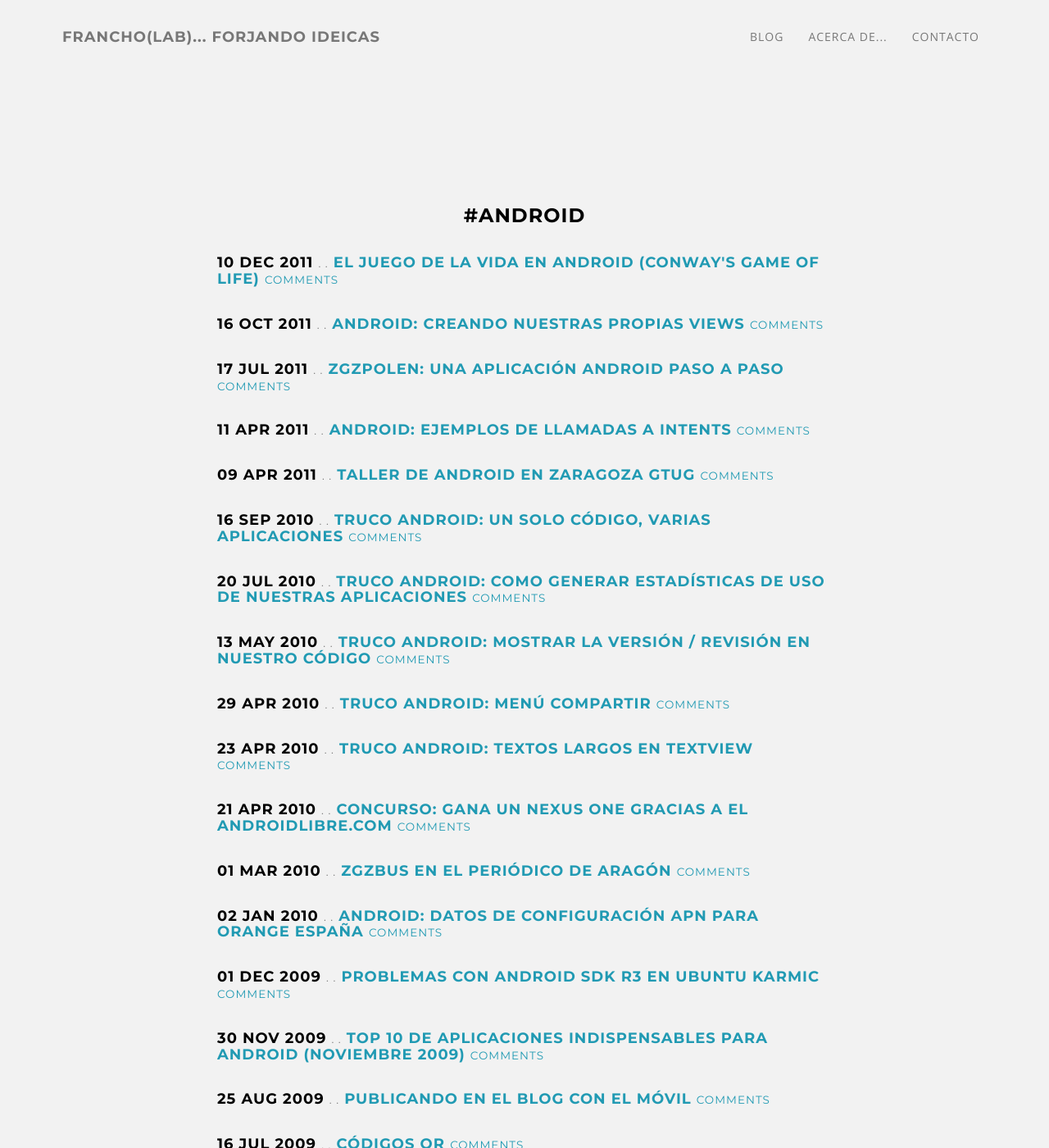
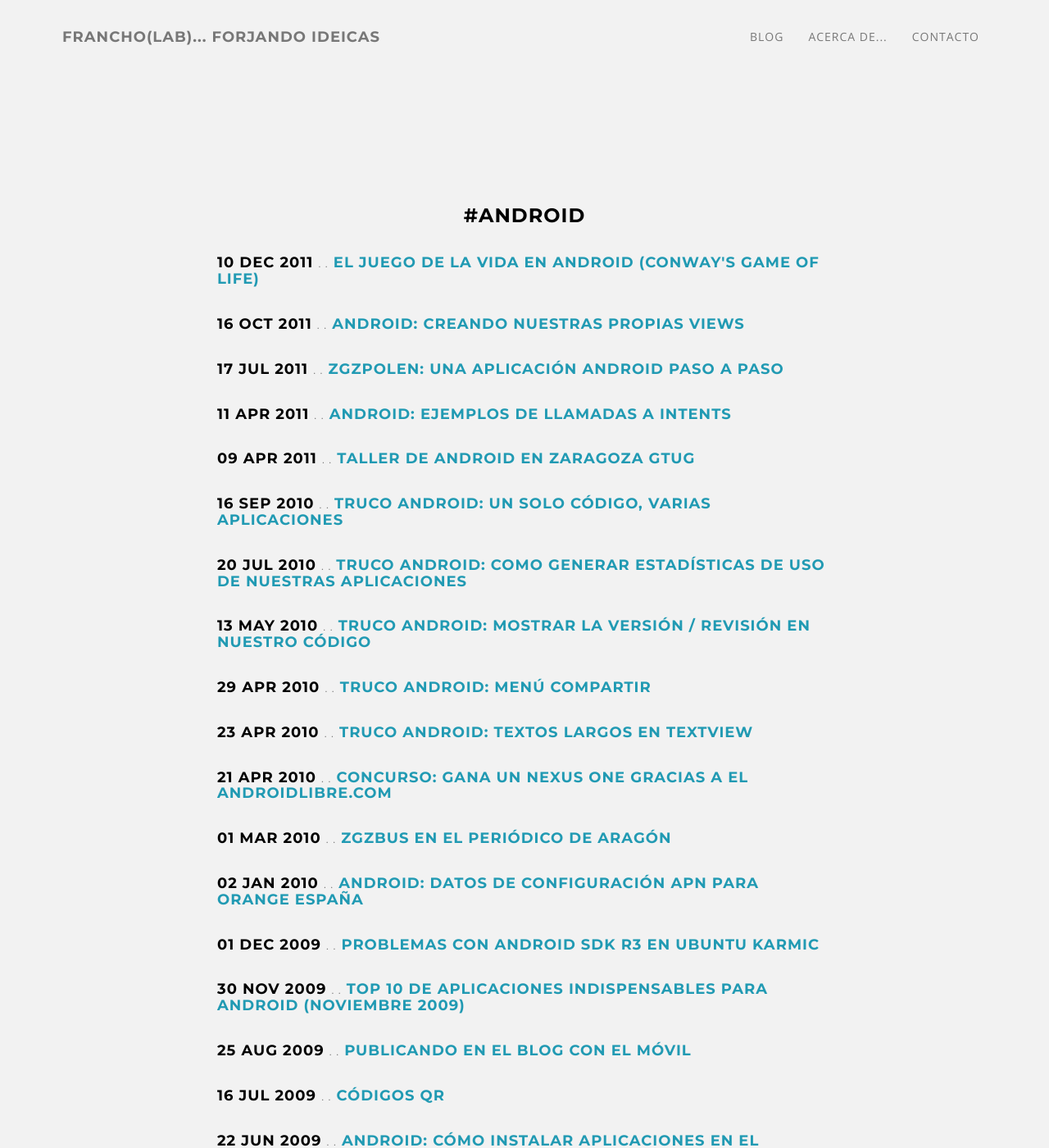
Before and after one commit to francho/francho.github.io, a Jekyll site: the page built from tag/android/index.html, in a window 1280 px wide and 1400 px high. Shown: the whole window at 82% size. Built offline with Jekyll 4.4.1, drawn with Linux system fonts in a browser that asks for light colours; comment, search, counter and statistics services are not loaded; some of the changed text lies outside the part shown.

```diff
--- a/_layouts/tag.html
+++ b/_layouts/tag.html
@@ -17,7 +17,7 @@
             <h3 id="#{{ tag }}">#{{ tag }}</h3>
             {% for post in site.posts %}
               {% if post.tags contains tag %}
-                <h4 align="left"><strong>{{ post.date | date_to_string }}</strong> <small>. {{ post.category }} .</small> <a href="{{ post.url }}"> <strong>{{ post.title }} </strong></a> <small><a href="{{ site.url }}{{post.url }}#disqus_thread">Comments</a></small></h4>
+                <h4 align="left"><strong>{{ post.date | date_to_string }}</strong> <small>. {{ post.category }} .</small> <a href="{{ post.url }}"> <strong>{{ post.title }} </strong></a></h4>
               {% endif %}
             {% endfor %}
             </div>
@@ -27,7 +27,7 @@
     </div>
   </section>
 
-  <section id="{{ page.title }}" class="container content-section text-center">
+  <section id="{{ page.title }}-social" class="container content-section text-center">
     <div class="row">
       <div class="col-lg-8 col-lg-offset-2">
 	{% include social-buttons.html %}
```
